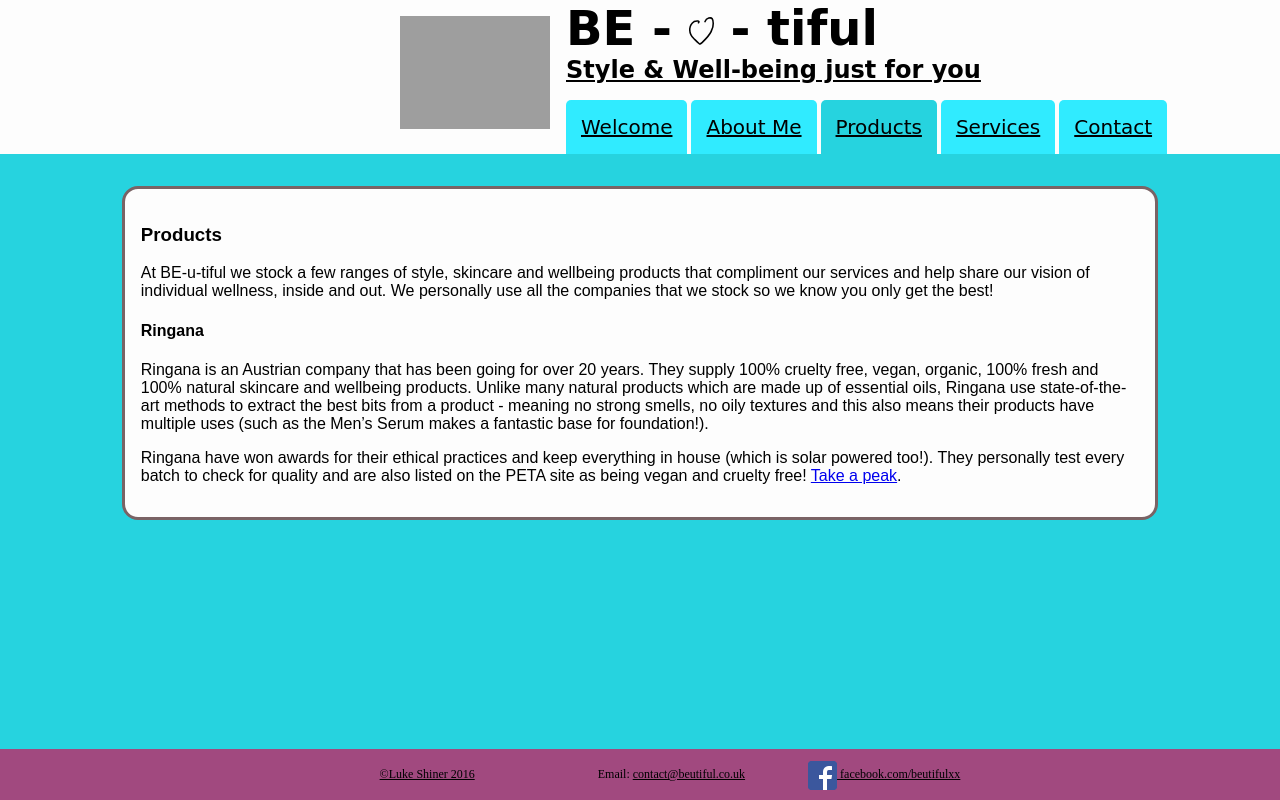
After one commit to axevalley/beutiful, a Django app: page /products/ in a window 1280 px wide. The commit adds this page. Run offline with Django 3.2, Linux system fonts and the light colour scheme; some web fonts are replaced; grey boxes are pictures that could not be loaded.

Commit message:
Adds products.html

```diff
--- a/beutifulhome/templates/beutifulhome/nav.html
+++ b/beutifulhome/templates/beutifulhome/nav.html
@@ -14,6 +14,8 @@
         <li class="navitem" {% if url == request.get_full_path %}id="selected"{% endif %}><a href="{{ url }}">Welcome</a></li>
         {% url 'beutifulhome:about' as url %}
         <li class="navitem" {% if url == request.get_full_path %}id="selected"{% endif %}><a href="{{ url }}">About Me</a></li>
+        {% url 'beutifulhome:products' as url %}
+        <li class="navitem" {% if url == request.get_full_path %}id="selected"{% endif %}><a href="{{ url }}">Products</a></li>
         {% url 'beutifulhome:services' as url %}
         <li class="navitem" {% if url == request.get_full_path %}id="selected"{% endif %}><a href="{{ url }}">Services</a></li>
         {% url 'beutifulhome:contact' as url %}
--- /dev/null
+++ b/beutifulhome/templates/beutifulhome/products.html
@@ -0,0 +1,31 @@
+{% extends "beutifulhome/base.html" %}
+
+{% block content %}
+<article class="page_content">
+    <h3>Products</h3>
+    <p>
+        At BE-u-tiful we stock a few ranges of style, skincare and wellbeing
+        products that compliment our services and help share our vision of
+        individual wellness, inside and out. We personally use all the
+        companies that we stock so we know you only get the best!
+    </p>
+    <h4>Ringana</h4>
+    <p>
+        Ringana is an Austrian company that has been going for over 20 years.
+        They supply 100% cruelty free, vegan, organic, 100% fresh and 100%
+        natural skincare and wellbeing products. Unlike many natural products
+        which are made up of essential oils, Ringana use state-of-the-art
+        methods to extract the best bits from a product - meaning no strong
+        smells, no oily textures and this also means their products have
+        multiple uses (such as the Men’s Serum makes a fantastic base for
+        foundation!).
+    </p>
+    <p>
+        Ringana have won awards for their ethical practices and keep
+        everything in house (which is solar powered too!). They personally
+        test every batch to check for quality and are also listed on the PETA
+        site as being vegan and cruelty free!
+        <a href="http://www.ringana.com/en/1438796">Take a peak</a>.
+    </p>
+</article>
+{% endblock %}
--- a/beutifulhome/urls.py
+++ b/beutifulhome/urls.py
@@ -7,6 +7,7 @@ app_name = 'beutifulhome'
 urlpatterns = [
     url(r'^$', views.index, name='index'),
     url(r'^about/$', views.about, name='about'),
+    url(r'^products/$', views.products, name='products'),
     url(r'^services/$', views.services, name='services'),
     url(r'^contact/$', views.contact, name='contact'),
 ]
--- a/beutifulhome/views.py
+++ b/beutifulhome/views.py
@@ -11,6 +11,10 @@ def about(request):
     return render(request, 'beutifulhome/about.html')
 
 
+def products(request):
+    return render(request, 'beutifulhome/products.html')
+
+
 def services(request):
     return render(request, 'beutifulhome/services.html')
 
```
